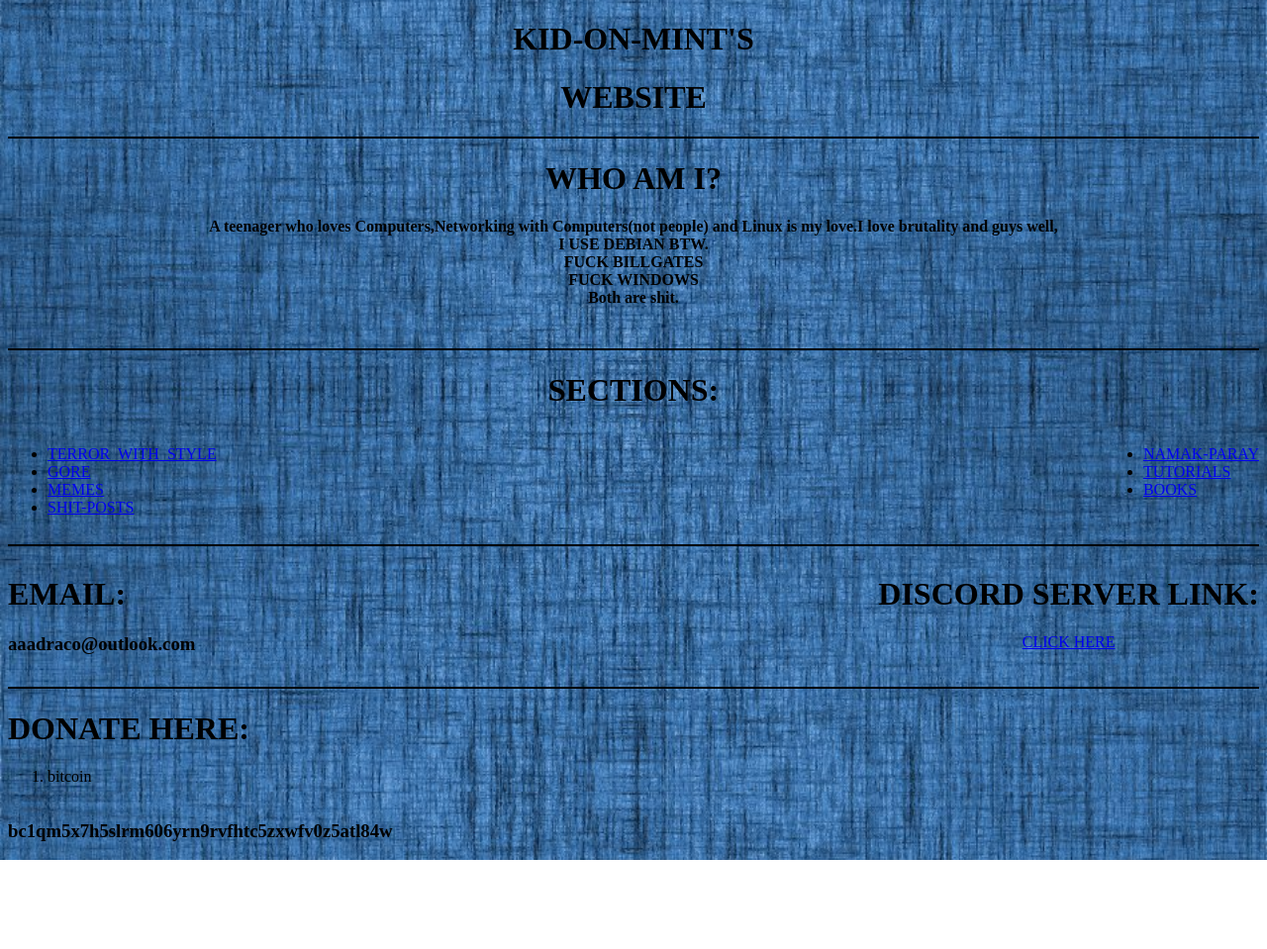
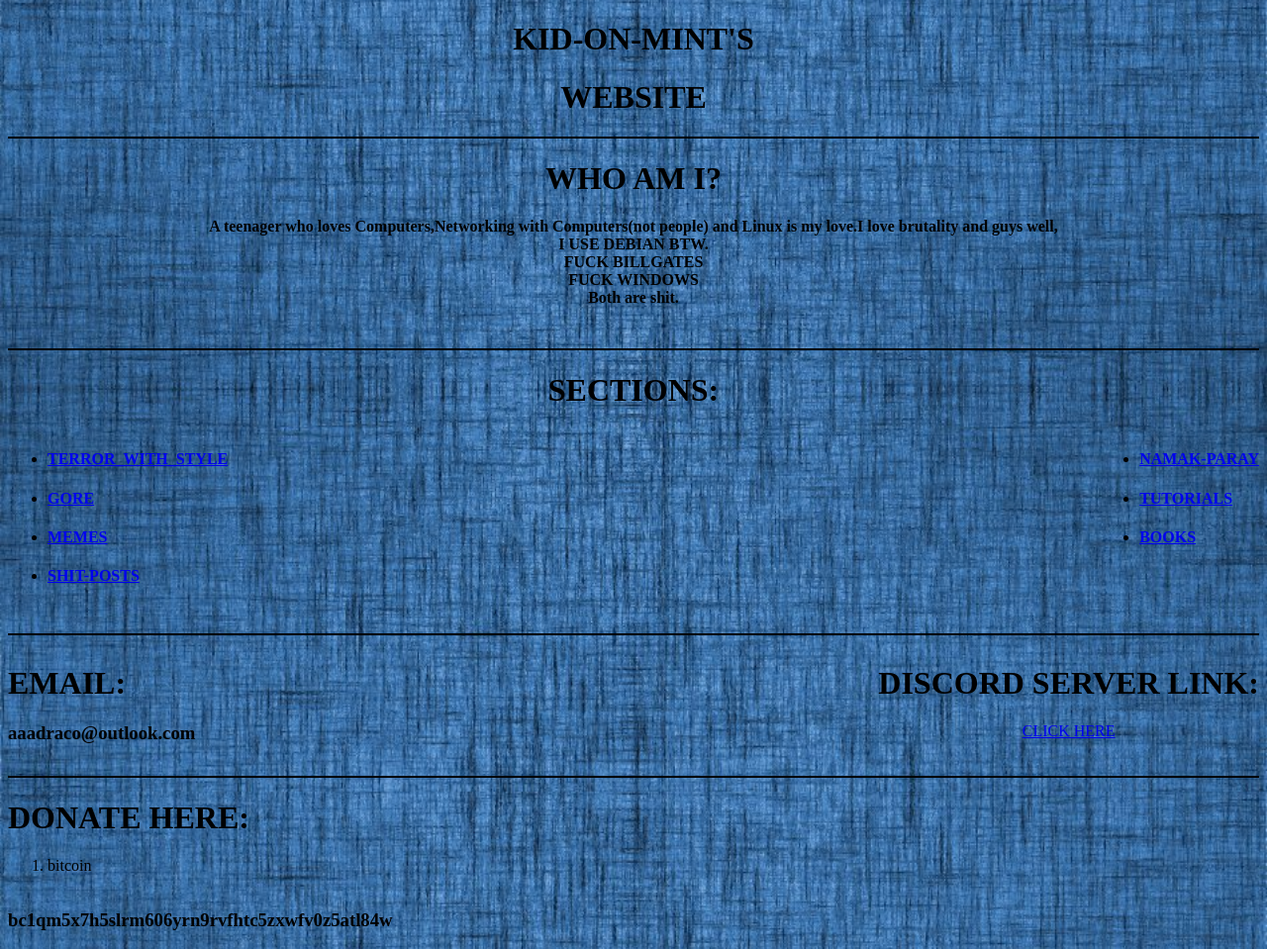
Before and after one commit to dt1906/webi, a plain HTML site: page index.html in a window 1280 px wide. Shown: the whole page at 99% size. Before the commit the page ends 869 px from the top, so only its background shows below. Drawn offline with Linux system fonts and the light colour scheme.

Commit message:
Update index.html

```diff
--- a/index.html
+++ b/index.html
@@ -59,20 +59,20 @@
  </div>
  <div class="div5">
     <ul>
-         <li><a href="terrorbystyle.html" target="_blank">TERROR_WITH_STYLE</a></li>
-        <li> <a href="GORE.html" target="_blank">GORE</a></li>
-        <li><a href="MEMES.html" target="_blank">MEMES</a></li>
-        <LI><a href="SHIT-POSTS.html" target="_blank">SHIT-POSTS</a></LI>
+        <li><h4><a href="terrorbystyle.html" target="_blank">TERROR_WITH_STYLE</a></h4></li>
+        <li><h4><a href="GORE.html" target="_blank">GORE</a></h4></li>
+        <li><h4><a href="MEMES.html" target="_blank">MEMES</a></h4></li>
+        <li><h4><a href="SHIT-POSTS.html" target="_blank">SHIT-POSTS</a></h4></li>
     </ul>
  </div>
 <div class="div6">
     <ul>
-        <li><a href="NAMAK-PARAY.html" target="_blank">NAMAK-PARAY</a></li>
-        <li><a href="TUTORIALS.html" target="_blank">TUTORIALS</a></li>
-        <li><a href="RESEARCH-MATERIAL.html" target="_blank">BOOKS</a></li>
+        <li><h4><a href="NAMAK-PARAY.html" target="_blank">NAMAK-PARAY</a></h4></li>
+        <li><h4><a href="TUTORIALS.html" target="_blank">TUTORIALS</a></h4></li>
+        <li><h4><a href="RESEARCH-MATERIAL.html" target="_blank">BOOKS</a></h4></li>
     </ul>
 </div>
-<br><br><br><br><br><br>
+<br><br><br><br><br><br><br><br><br><br><br>
 <hr color="black">
 <div class="dist">
     <h1>EMAIL:</h1>
```
